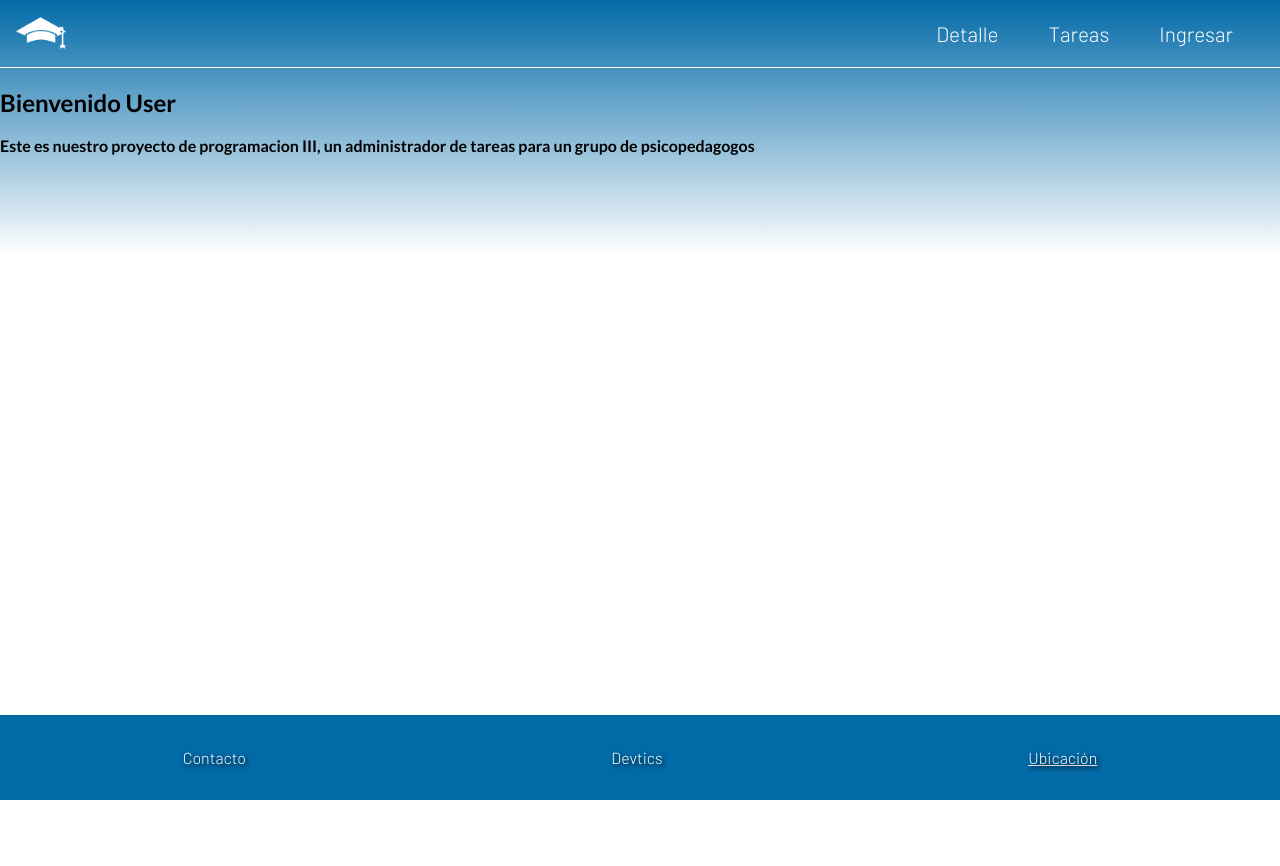
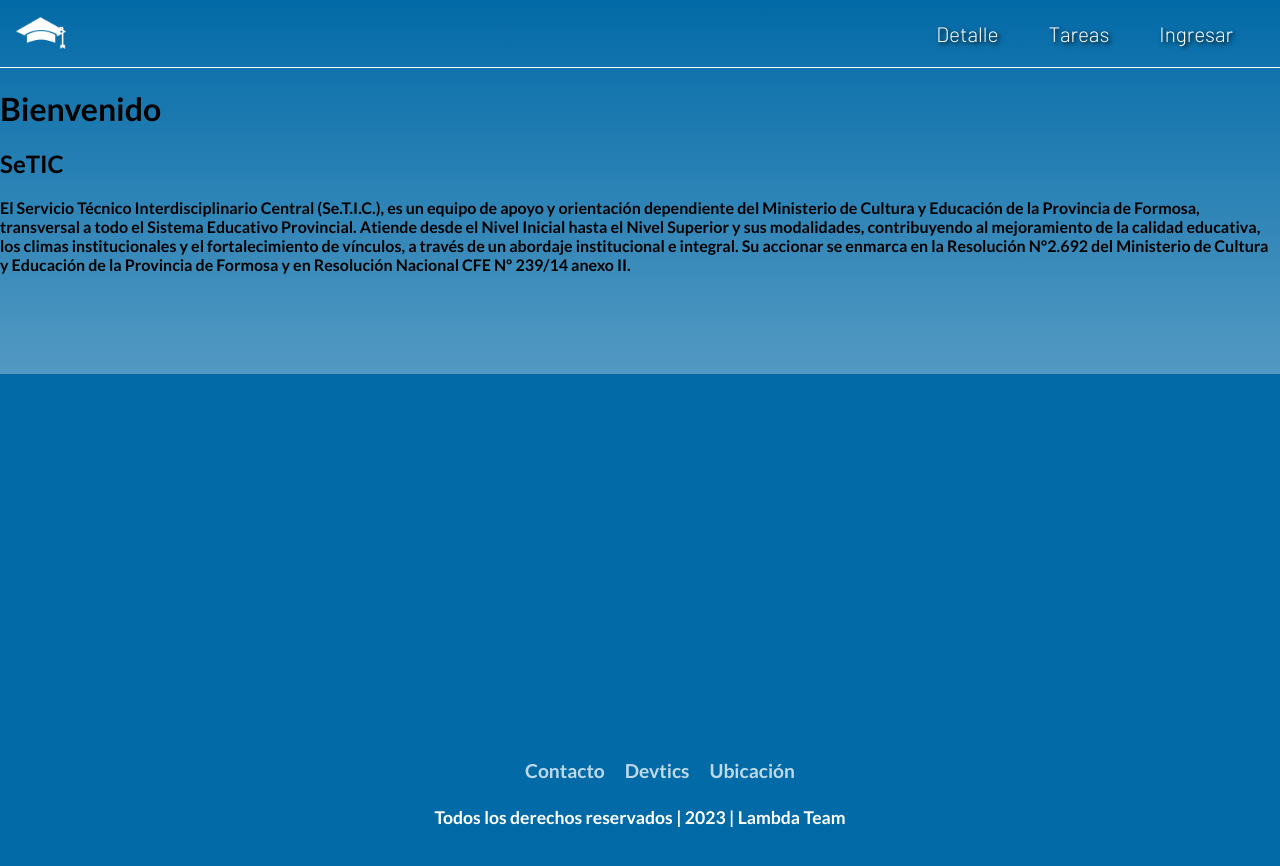
Before and after one commit to arielAayala/TaskManager, a Next.js app: page / in a window 1280 px wide. Shown: the top 866 px of the page. Before the commit the page ends 800 px from the top, so only its background shows below. Built offline with nearby package versions, Linux system fonts and the light colour scheme.

Commit message:
CSS Footer y Navbar
Tengo que averiguar como meter iconos de google icons para poner las redes sociales y averiguar porque el footer esta tan arriba, next entiende de otra formas las etiquetas de html y yo no se como asi q nada

```diff
--- a/src/app/global.css
+++ b/src/app/global.css
@@ -7,7 +7,7 @@
 	--letraPrincipal: "lato";
 	--letraSecundaria: "barlow";
 }
-body {
+body{
 	padding: 0;
 	margin: 0;
 	box-sizing: border-box;
--- a/src/app/layout.tsx
+++ b/src/app/layout.tsx
@@ -1,6 +1,6 @@
 import Navbar from "@/components/navbar/navbar";
 import "./global.css";
-import Fotter from "@/components/footer/footer";
+import Footer from "@/components/footer/footer";
 
 export default function RootLayout({
 	children,
@@ -12,7 +12,7 @@ export default function RootLayout({
 			<body>
 				<Navbar></Navbar>
 				<div className="containerChildrens">{children}</div>
-				<Fotter></Fotter>
+				<Footer></Footer>
 			</body>
 		</html>
 	);
--- a/src/app/page.tsx
+++ b/src/app/page.tsx
@@ -1,10 +1,13 @@
 import React from "react";
+import style from "./home.module.css";
 
 export default function Home() {
 	return (
 		<div className="">
-			<h2> Bienvenido User </h2>
-			<p> Este es nuestro proyecto de programacion III, un administrador de tareas para un grupo de psicopedagogos</p>
+			<h1> Bienvenido </h1>
+			<h2> SeTIC </h2>
+			<p className={style.text}> El Servicio Técnico Interdisciplinario Central (Se.T.I.C.), es un equipo de apoyo y orientación dependiente del Ministerio de Cultura y Educación de la Provincia de Formosa, transversal a todo el Sistema Educativo Provincial. Atiende desde el Nivel Inicial hasta el Nivel Superior y sus modalidades, contribuyendo al mejoramiento de la calidad educativa, los climas institucionales y el fortalecimiento de vínculos, a través de un abordaje institucional e integral. Su accionar se enmarca en la Resolución N°2.692 del Ministerio de Cultura y Educación de la Provincia de Formosa y en Resolución Nacional CFE Nº 239/14 anexo II. </p>
+
 		</div>
 	);
 }
--- a/src/components/footer/footer.module.css
+++ b/src/components/footer/footer.module.css
@@ -1,15 +1,58 @@
-.container {
-	margin-top: 2em;
+@import url('https://developers.google.com/fonts/docs/material_symbols?hl=es-419#variable_font_with_google_fonts');
+.container{
 	display: flex;
-	justify-content: space-around;
+	min-height: 100vh;
+	background: #333;
+}
+.section{
+	position:flex;
+	width: 100%;
+	background: var(--colorPrincipal);
+	padding: 20px 50px;
+	display: flex;
+	justify-content: center;
 	align-items: center;
-	background-color: var(--colorPrincipal);
-	height: 85px;
-	width: 100%;
-	color: var(--colorDetalles);
-	font-family: var(--letraSecundaria);
-	position: absolute;
-	bottom: 0
+	flex-wrap: wrap;
+	flex-direction: column;
+}
+.section .social_Icon, .section .menu{
+	position: relative;
+	display: flex;
+	justify-content: center;
+	align-items: center;
+	margin: 10px 0;
+}
+.section .social_Icon li,.section .menu li{
+	list-style: none;
+}
+.section .social_Icon li a{
+	font-size: 2em;
+	color: #fff;
+	margin: 0 10px;
+	display: inline-block;
+	transition: 0.5s;
+}
+.section .menu li a{
+	font-size: 1.2em;
+	color: #fff;
+	margin: 0 10px;
+	display: inline-block;
+	transition: 0.5s;
+	text-decoration: none;
+	opacity: 0.75;
+}
+.section .social_Icon li a:hover{
+	transform: translateY(-10px)
+}
+.section .menu li a:hover{
+	opacity: 1;
+}
+.section p{
+	color: #fff;
+	text-align: center;
+	margin-top: 15px;
+	margin-bottom: 10px;
+	font-size: 1.1em;
 }
 .ubicacion{
 	cursor:pointer;
@@ -17,7 +60,7 @@
 	color:var(--colorDetalles);
 	font-family: var(--letraSecundaria);
 }
-.footerElements{
+.link{
 	color:var(--colorDetalles);
-	text-shadow: 2px 2px 4px black;
+	text-shadow: 2px 2px 4px var(--colorPrincipal);
 }
--- a/src/components/footer/footer.tsx
+++ b/src/components/footer/footer.tsx
@@ -1,20 +1,41 @@
 import React from "react";
 import style from "./footer.module.css";
+import Link from "next/link";
+
 function Footer() {
 	return (
-		<footer className={style.container}>
-			<div className={style.footerElements}> Contacto</div>
-			<div className={style.footerElements}> Devtics </div>
-			<div>
-				<a
-					className={style.footerElements}
-					target="_blank"
-					href="https://www.google.com/maps/place/Junta+Clasificaci%C3%B3n+Secundaria+Monoblocks/@-26.1885262,-58.1760779,18.25z/data=!4m6!3m5!1s0x945ca5e31ae7c5ad:0xae12dda89c394f16!8m2!3d-26.1881931!4d-58.1758632!16s%2Fg%2F11d_x329zk?hl=es"
-				>
-					Ubicación
-				</a>
-			</div>
+		<div className={style.container}>
+		<footer className={style.section}>
+			<ul className={style.social_Icon}>
+				<li><a href="#"></a></li>
+				<li><a href="#"></a></li>
+				<li><a href="#"></a></li>
+				<li><a href="#"></a></li>
+			</ul>
+			<ul className={style.menu}>
+				<li>
+					<Link
+						href="https://es-la.facebook.com/Setic-Formosa-232576567206922/"
+						className={style.footerElements}> Contacto
+					</Link>
+				</li>
+				<li>
+					<Link
+						href="/"
+						className={style.footerElements}> Devtics
+					</Link>
+				</li>
+				<li>
+					<Link
+						className={style.footerElements}
+						target="_blank"
+						href="https://www.google.com/maps/place/Junta+Clasificaci%C3%B3n+Secundaria+Monoblocks/@-26.1885262,-58.1760779,18.25z/data=!4m6!3m5!1s0x945ca5e31ae7c5ad:0xae12dda89c394f16!8m2!3d-26.1881931!4d-58.1758632!16s%2Fg%2F11d_x329zk?hl=es"> Ubicación
+					</Link>
+				</li>
+			</ul>
+			<p> Todos los derechos reservados | 2023 | Lambda Team </p>
 		</footer>
+		</div>
 	);
 }
 
--- a/src/components/navbar/navbar.module.css
+++ b/src/components/navbar/navbar.module.css
@@ -25,9 +25,8 @@
 }
 .container ul a:hover {
 	background: #ffff;
-	color: #2b1055;
+	color: var(--colorPrincipal);
 }
-
 .ingresar {
 	margin: 0 2rem 0 auto;
 }
@@ -44,3 +43,7 @@
 	transform: scale(1.25);
 	transition: 0.5s;
 }
+.link{
+	color:var(--colorDetalles);
+	text-shadow: 2px 2px 4px black;
+}
--- a/src/components/navbar/navbar.tsx
+++ b/src/components/navbar/navbar.tsx
@@ -12,19 +12,19 @@ function Navbar() {
 			</a>
 			<ul>
 				<li>
-					<a href={"/detalle"} className={style.link}>
+					<Link href={"/detalle"} className={style.link}>
 						Detalle
-					</a>
+					</Link>
 				</li>
 				<li>
-					<a href={"/tareas"} className={style.link}>
+					<Link href={"/tareas"} className={style.link}>
 						Tareas
-					</a>
+					</Link>
 				</li>
 				<li>
-					<a href={"/login"} className={style.link + " " + style.ingresar}>
+					<Link href={"/login"} className={style.link + " " + style.ingresar}>
 						Ingresar
-					</a>
+					</Link>
 				</li>
 			</ul>
 		</header>
```
Also changed, not shown: public/SeTic_Logo.jpg (added), public/logoDevtics_2.png (added), src/app/home.module.css (added).
